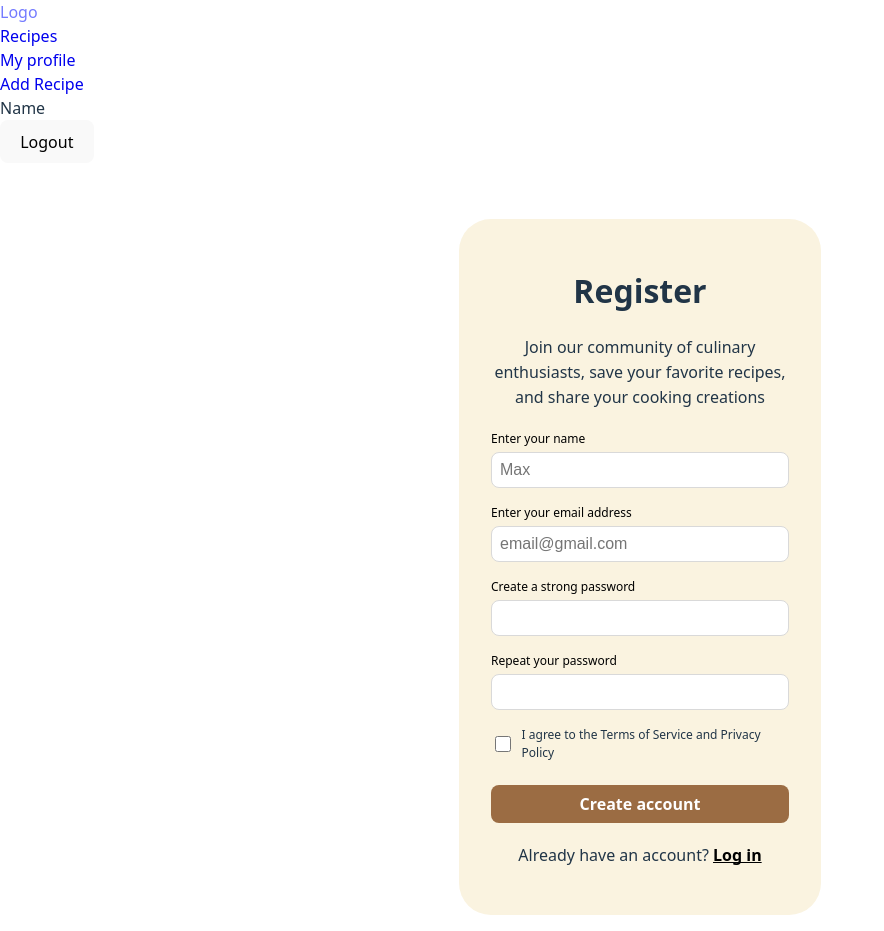
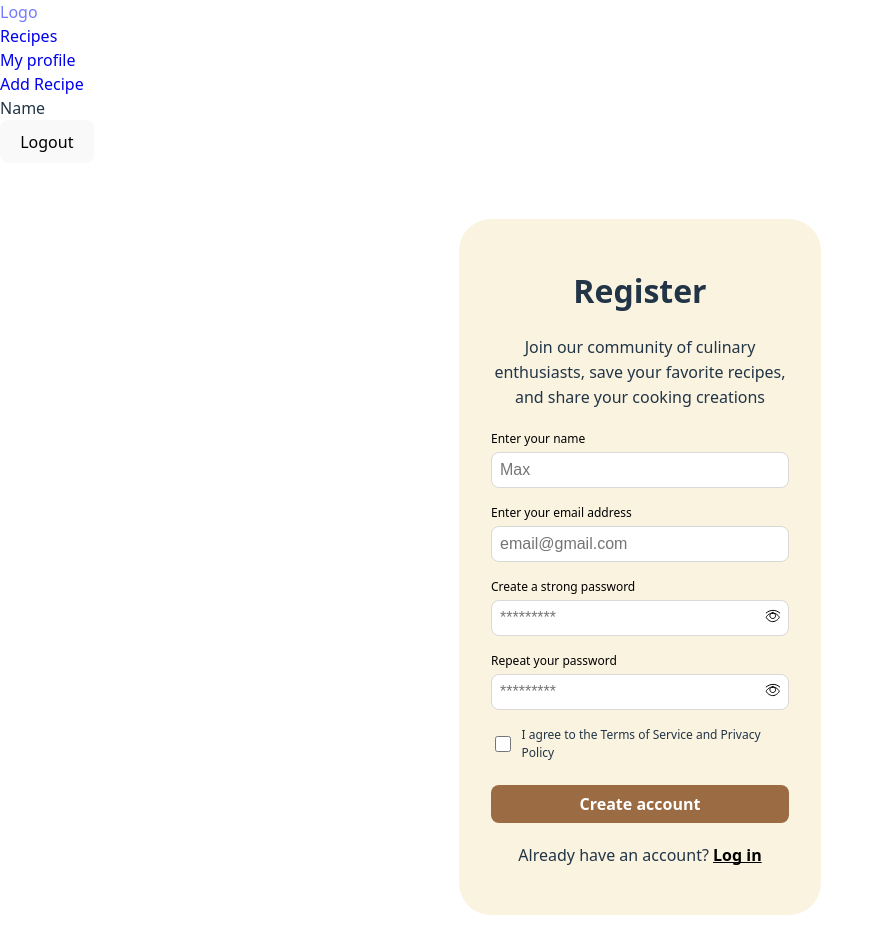
Before and after one commit to Alex-chernomor/frontEndRepo, a React (Vite) app: page / in a window 1280 px wide. Shown: the whole page, without its empty margins (0-884 px from the left). Built offline with nearby package versions, Linux system fonts and the light colour scheme.

Commit message:
add primary markup

```diff
--- a/src/components/RegistrationForm/Icon.jsx
+++ /dev/null
@@ -1,3 +0,0 @@
-export const EyeIcin = () => {
-  return;
-};
--- /dev/null
+++ b/src/components/RegistrationForm/Icons.jsx
@@ -0,0 +1,34 @@
+export const Eye = () => {
+  return (
+    <svg
+      width="16"
+      height="14"
+      viewBox="0 0 16 14"
+      fill="none"
+      xmlns="http://www.w3.org/2000/svg"
+    >
+      <path
+        d="M7.74039 3.93179C4.15584 3.93179 1.25 7.39772 1.25 8.27838C1.25 9.15905 4.15584 12.625 7.74039 12.625C11.3249 12.625 14.2308 9.15905 14.2308 8.27838C14.2308 7.39772 11.3249 3.93179 7.74039 3.93179ZM7.74039 3.93179C6.16319 3.93179 4.88464 5.19099 4.88464 6.74429C4.88464 8.29759 6.16322 9.55679 7.74041 9.55679C9.31761 9.55679 10.5962 8.29759 10.5962 6.74429C10.5962 5.19099 9.31758 3.93179 7.74039 3.93179ZM14.75 3.93182C12.7731 2.30753 10.4652 1.375 8 1.375C5.53482 1.375 3.22688 2.30753 1.25 3.93182"
+        stroke="black"
+        stroke-linecap="round"
+      />
+    </svg>
+  );
+};
+export const EyeCrossed = () => {
+  return (
+    <svg
+      width="16"
+      height="15"
+      viewBox="0 0 16 15"
+      fill="none"
+      xmlns="http://www.w3.org/2000/svg"
+    >
+      <path
+        d="M10.4107 12.9874C9.59629 13.3656 8.69232 13.6118 7.74049 13.6118C4.15598 13.6118 1.25017 10.1207 1.25017 9.23366C1.25017 8.73085 2.18382 7.39135 3.6455 6.32525M13.452 10.6368C13.9487 10.0392 14.2308 9.51003 14.2308 9.23366C14.2308 8.3466 11.325 4.85553 7.74049 4.85553C9.31767 4.85553 10.5962 6.12387 10.5962 7.68844M7.74046 10.5213C6.16328 10.5213 4.88472 9.25301 4.88472 7.68844M14.75 4.85561C12.7732 3.21954 10.4653 2.28024 8.0001 2.28024C7.11158 2.28024 6.2435 2.40227 5.40397 2.63496M1.25017 4.85561C1.43341 4.70396 1.6195 4.55829 1.8083 4.4188M1.25 1.25004L13.7856 13.9062"
+        stroke="black"
+        stroke-linecap="round"
+      />
+    </svg>
+  );
+};
--- a/src/components/RegistrationForm/RegistrationForm.jsx
+++ b/src/components/RegistrationForm/RegistrationForm.jsx
@@ -6,6 +6,8 @@ import { Field, Form, Formik, ErrorMessage } from 'formik';
 import styles from './RegistrationForm.module.css';
 import { NavLink } from 'react-router-dom';
 import clsx from 'clsx';
+import { Eye, EyeCrossed } from './Icons';
+import { useState } from 'react';
 
 const initialValues = {
   name: '',
@@ -34,6 +36,15 @@ const getLinkStyles = ({ isActive }) => {
 };
 
 export default function RegistrationForm() {
+  const [passwordEye, setPasswordEye] = useState(false);
+  const [confirmPassEye, setConfirmPassEye] = useState(false);
+
+  const handlePasswordClick = () => {
+    setPasswordEye(!passwordEye);
+  };
+  const handleConfirmPassClick = () => {
+    setConfirmPassEye(!confirmPassEye);
+  };
   const dispatch = useDispatch();
 
   const handleSubmit = (values, actions) => {
@@ -97,18 +108,29 @@ export default function RegistrationForm() {
           </label>
           <label className={styles.label}>
             Create a strong password
+            <div className={styles.inputWrapper}>
               <Field name="password">
                 {({ field, meta }) => (
                   <input
                     {...field}
-                  type="password"
+                    type={passwordEye ? 'text' : 'password'}
+                    placeholder="*********"
                     className={clsx(
                       styles.input,
                       meta.touched && meta.error && styles.errorInput
                     )}
-                ></input>
+                  />
                 )}
               </Field>
+              <button
+                type="button"
+                className={styles.eyeBtn}
+                onClick={handlePasswordClick}
+                aria-label={passwordEye ? 'Hide password' : 'Show password'}
+              >
+                {passwordEye ? <EyeCrossed /> : <Eye />}
+              </button>
+            </div>
             <ErrorMessage
               name="password"
               className={styles.error}
@@ -117,18 +139,29 @@ export default function RegistrationForm() {
           </label>
           <label className={styles.label}>
             Repeat your password
+            <div className={styles.inputWrapper}>
               <Field name="password">
                 {({ field, meta }) => (
                   <input
                     {...field}
-                  type="password"
+                    type={passwordEye ? 'text' : 'password'}
+                    placeholder="*********"
                     className={clsx(
                       styles.input,
                       meta.touched && meta.error && styles.errorInput
                     )}
-                ></input>
+                  />
                 )}
               </Field>
+              <button
+                type="button"
+                className={styles.eyeBtn}
+                onClick={handlePasswordClick}
+                aria-label={passwordEye ? 'Hide password' : 'Show password'}
+              >
+                {passwordEye ? <EyeCrossed /> : <Eye />}
+              </button>
+            </div>
             <ErrorMessage
               name="password"
               className={styles.error}
--- a/src/components/RegistrationForm/RegistrationForm.module.css
+++ b/src/components/RegistrationForm/RegistrationForm.module.css
@@ -40,6 +40,24 @@
   flex-direction: column;
   text-align: left;
   color: #000000;
+  position: relative;
+}
+.inputWrapper {
+  position: relative;
+  width: 100%;
+}
+.eyeBtn {
+  position: absolute;
+  top: 50%;
+  right: 8px;
+  transform: translateY(-50%);
+  background: none;
+  border: none;
+  cursor: pointer;
+  padding: 0;
+  display: flex;
+  align-items: center;
+  justify-content: center;
 }
 
 .checkWrapper {
@@ -74,6 +92,8 @@
   background-color: FFFFFF;
   transition: border 0.2s ease, box-shadow 0.2s ease;
   box-sizing: border-box;
+
+  padding-right: 32px;
 }
 
 .input:focus {
--- a/vite.config.js
+++ b/vite.config.js
@@ -1,7 +1,7 @@
-import { defineConfig } from 'vite'
-import react from '@vitejs/plugin-react-swc'
+import { defineConfig } from 'vite';
+import react from '@vitejs/plugin-react-swc';
 
 // https://vite.dev/config/
 export default defineConfig({
   plugins: [react()],
-})
+});
```
Also changed, not shown: src/assets/eye-crossed.svg (added). Lines whose indentation alone changed are shown as unchanged.
